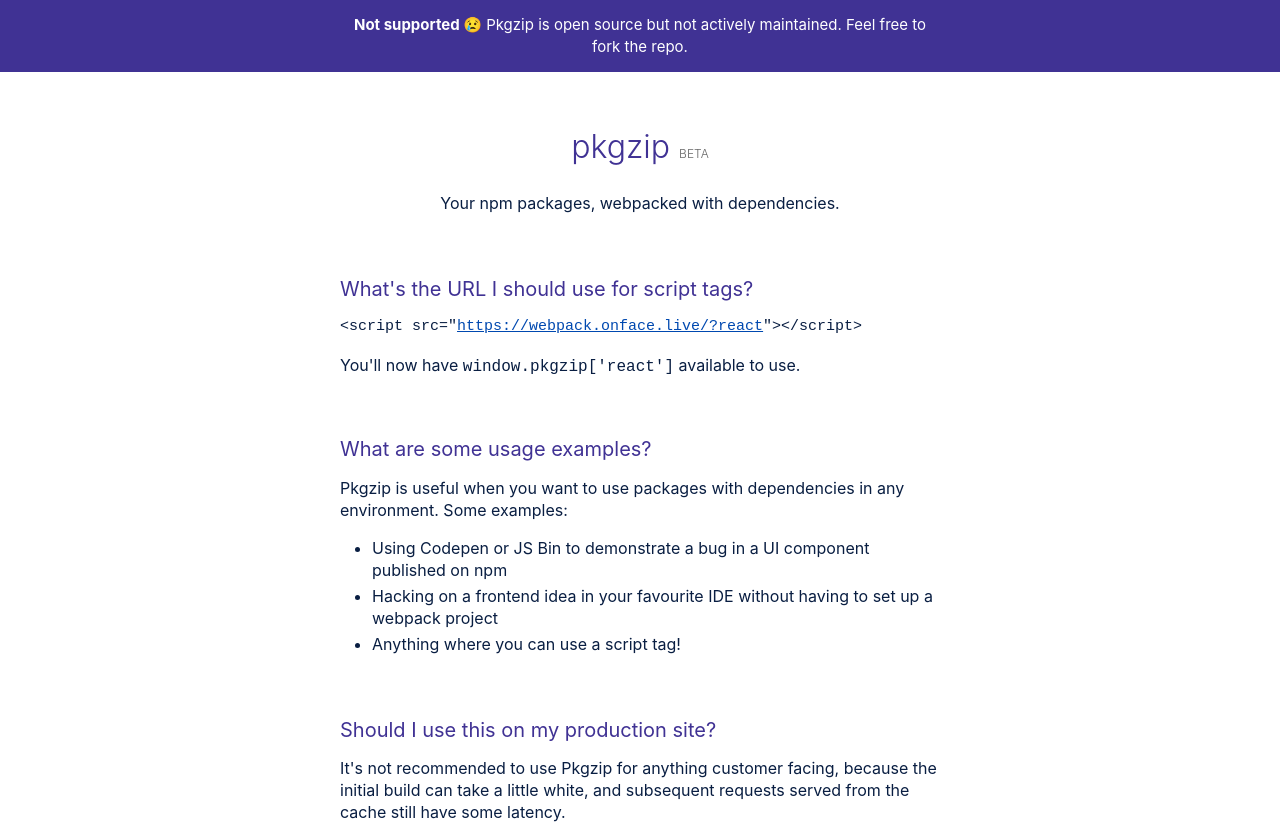
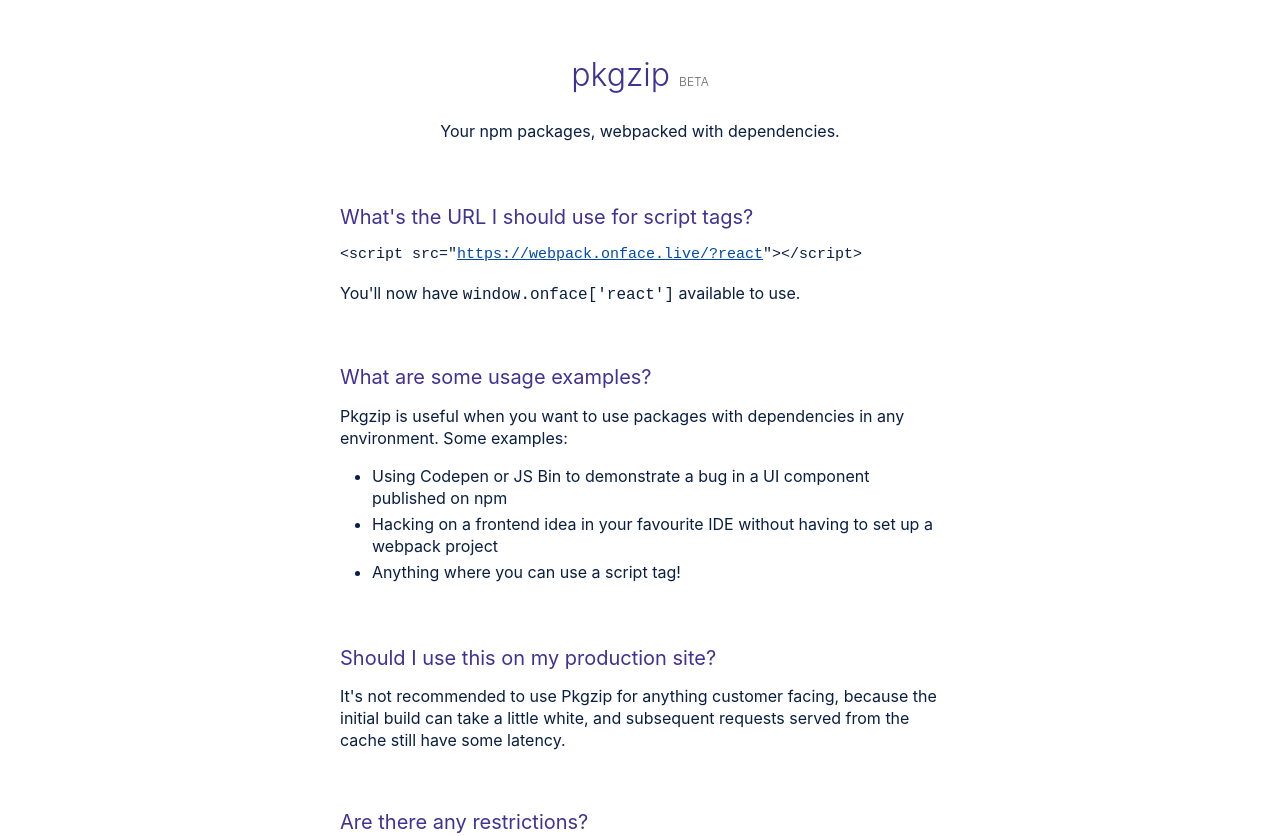
Before and after one commit to onface/pkgzip.com, a website: page src/assets/index.html in a window 1280 px wide. Shown: the top 836 px of the page. Drawn offline with Linux system fonts and the light colour scheme; a script that the page names is missing.

Commit message:
remove code open

```diff
--- a/src/assets/index.html
+++ b/src/assets/index.html
@@ -82,11 +82,7 @@
     </style>
   </head>
   <body>
-    <div id="eol">
-      <section>
-        <strong>Not supported 😢</strong>
-        Pkgzip is open source but not actively maintained. Feel free to fork the repo.
-    </div>
+
     <section>
       <header>
         <h1>pkgzip <small>beta</small></h1>
@@ -95,14 +91,13 @@
         </p>
       </header>
 
-      <p data-height="300" data-theme-id="0" data-slug-hash="JEWRpL" data-default-tab="html,result" data-user="bengummer" data-embed-version="2" data-pen-title="pkgzip demo" class="codepen"></p>
-      <script async src="https://production-assets.codepen.io/assets/embed/ei.js"></script>
+
 
       <h2>What's the URL I should use for script tags?</h2>
       <p style="font-family: monospace; font-size: 15px;">
         &lt;script src=&quot;<a href="https://webpack.onface.live/?react">https://webpack.onface.live/?react</a>&quot;&gt;&lt;/script&gt;
       </p>
-      <p>You'll now have <code>window.pkgzip['react']</code> available to use.</p>
+      <p>You'll now have <code>window.onface['react']</code> available to use.</p>
 
       <h2>What are some usage examples?</h2>
       <p>Pkgzip is useful when you want to use packages with dependencies in any environment. Some examples:</p>
```
